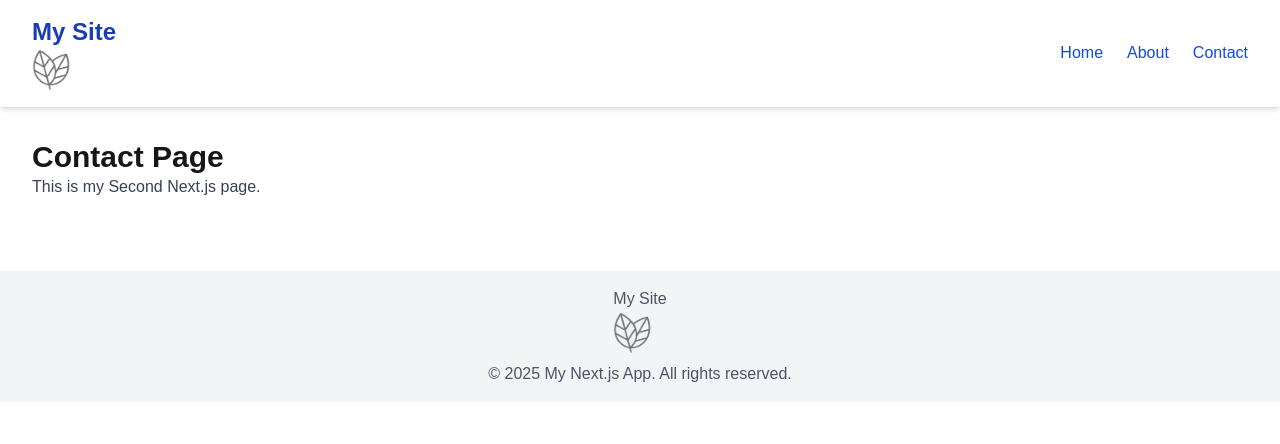
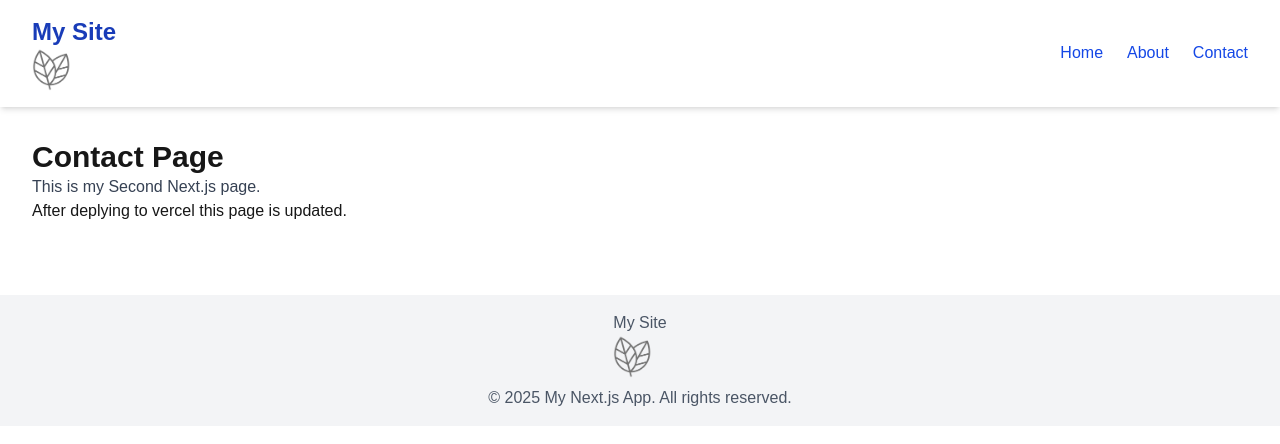
Before and after one commit to kumar-procom-github/my-next-app, a Next.js app: page /contact in a window 1280 px wide. Shown: the top 444 px of the page. Built offline with nearby package versions, Linux system fonts and the light colour scheme.

Commit message:
Your message here

```diff
--- a/app/contact/page.tsx
+++ b/app/contact/page.tsx
@@ -4,6 +4,7 @@ export default function Contact() {
       <main className="p-8">
         <h1 className="text-3xl font-bold">Contact Page</h1>
         <p className="text-gray-700">This is my Second Next.js page.</p>
+        <p>After deplying to vercel this page is updated.</p>
       </main>
     );
   }
```
